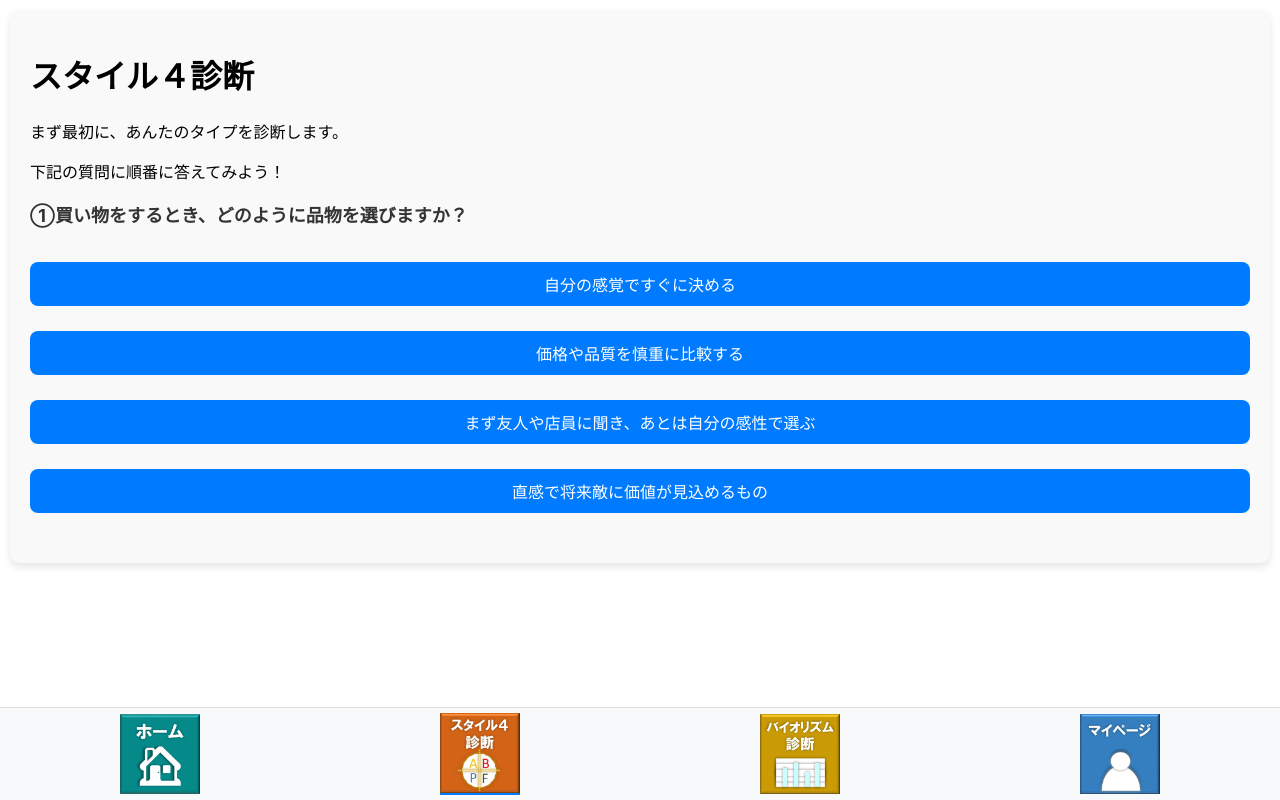
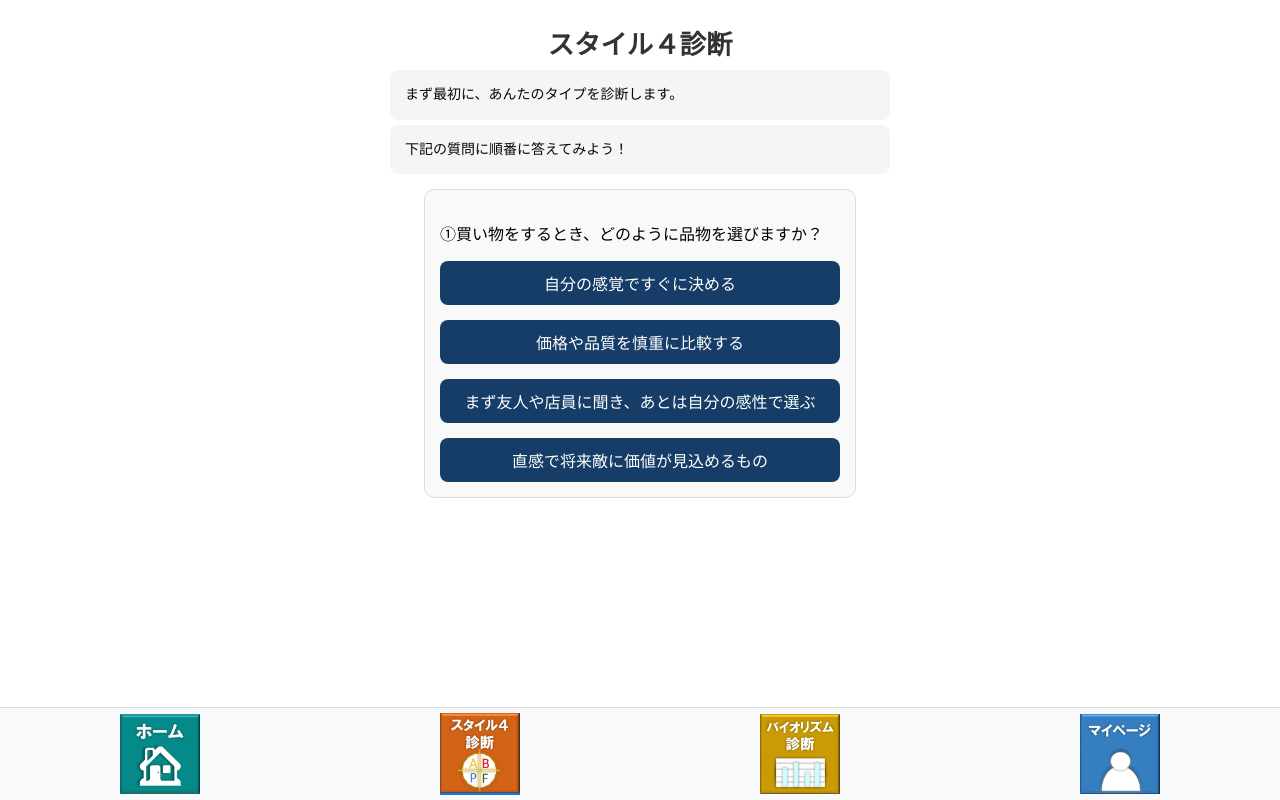
Before and after one commit to sakaguchi2783/GT-golf-app, a React (Create React App) app: page /style4 in a window 1280 px wide. Built offline with nearby package versions, Linux system fonts and the light colour scheme.

Commit message:
UI修正１４

```diff
--- a/src/pages/Home.css
+++ b/src/pages/Home.css
@@ -16,15 +16,15 @@
 }
 
 .subtitle {
-  font-size: 14px; /* フォントサイズを小さく */
+  font-size: 12px; /* フォントサイズを小さく */
   color: #666;
   margin: 5px 0; /* 上下の余白を減らす */
-  line-height: 1.2; /* 行間を詰める */
+  line-height: 0.9; /* 行間を詰める */
 }
 
 
 .fade-in-text {
-  font-size: 14px;
+  font-size: 12px;
   color: #666;
   margin-top: 10px;
   animation: slideIn 1s ease-in-out forwards;
--- a/src/pages/Style4.css
+++ b/src/pages/Style4.css
@@ -1,6 +1,88 @@
+/* コンテナの基本設定 */
 .container {
-    padding: 20px;
-    max-width: 600px;
+    padding: 9px 17px; /* 上部の余白を減らし、画面上部に表示 */
+    max-width: 500px;
     margin: 0 auto;
     text-align: center;
-  }
+    font-family: Arial, sans-serif;
+}
+
+/* タイトルのポップエフェクト */
+h1, h2, h3 {
+    color: #333;
+    margin-bottom: 10px; /* 余白を少し縮小 */
+}
+
+.title {
+    font-size: 24px;
+    animation: pop 0.5s ease-in-out infinite alternate;
+}
+
+.intro-text {
+    font-size: 14px;
+    margin: 5px 0;
+    color: #080808;
+}
+
+.question-box, .characteristics-box {
+    border: 1px solid #ddd;
+    padding: 15px;
+    border-radius: 10px;
+    margin: 15px auto;
+    max-width: 400px;
+    background-color: #f9f9f9;
+    text-align: left; /* テキストを左寄せに変更 */
+}
+
+.characteristics-box p {
+    margin: 5px 0;
+    padding-left: 10px; /* 左にインデントを追加して揃え */
+}
+
+/* 診断結果のタイトルを上部に調整 */
+.result-title {
+    font-size: 24px;
+    color: #007bff;
+    margin-top: 0;
+    margin-bottom: 20px;
+}
+
+/* ボタンのデザイン */
+.answer-button, .next-button {
+    background-color: #153d67;
+    color: white;
+    border: none;
+    padding: 10px 20px;
+    border-radius: 8px;
+    margin-top: 15px;
+    font-size: 16px;
+    cursor: pointer;
+    transition: background-color 0.3s ease;
+}
+
+.answer-button:hover, .next-button:hover {
+    background-color: #0056b3;
+}
+
+.results-container {
+    text-align: center;
+    margin: 20px;
+}
+
+.result-type {
+    font-size: 20px;
+    color: #333;
+    margin-top: 2px;
+}
+
+/* チャートコンテナのサイズを調整 */
+.chart-container {
+    width: 280px; /* 少し小さくして上部に配置 */
+    height: 280px;
+    margin: 0 auto;
+}
+
+@keyframes pop {
+    0% { transform: scale(1); }
+    100% { transform: scale(1.1); }
+}
--- a/src/pages/Style4.js
+++ b/src/pages/Style4.js
@@ -1,4 +1,4 @@
-import React, { useState, useEffect } from 'react'; // useEffectを追加
+import React, { useState, useEffect } from 'react';
 import './Style4.css';
 import { Radar } from 'react-chartjs-2';
 import {
@@ -11,7 +11,6 @@ import {
   Legend,
 } from 'chart.js';
 import { supabase } from '../supabaseClient';
-import './App.css';
 
 ChartJS.register(
   RadialLinearScale,
@@ -238,18 +237,14 @@ function Style4() {
   const [result, setResult] = useState(null);
 
   useEffect(() => {
-    // ここを追加した: スクロール位置の保持
     const scrollPosition = sessionStorage.getItem("scrollPosition");
     if (scrollPosition) {
       window.scrollTo(0, parseInt(scrollPosition, 10));
     }
-
     const handleScroll = () => {
       sessionStorage.setItem("scrollPosition", window.scrollY);
     };
-
     window.addEventListener("scroll", handleScroll);
-
     return () => {
       window.removeEventListener("scroll", handleScroll);
     };
@@ -267,7 +262,6 @@ function Style4() {
   const calculateResult = async () => {
     const maxType = Object.keys(answers).reduce((a, b) => answers[a] > answers[b] ? a : b);
     setResult(maxType);
-
     const userId = localStorage.getItem('user_id');
     await supabase
       .from('users')
@@ -279,9 +273,9 @@ function Style4() {
     <div className="container">
       {!result ? (
         <div className="question-container">
-          <h1>スタイル４診断</h1>
-          <p>まず最初に、あんたのタイプを診断します。</p>
-          <p>下記の質問に順番に答えてみよう！</p>
+          <h1 className="title">スタイル４診断</h1>
+          <p className="intro-text">まず最初に、あんたのタイプを診断します。</p>
+          <p className="intro-text">下記の質問に順番に答えてみよう！</p>
           <div className="question-box">
             <p className="question-text">{questionsData[currentQuestion].text}</p>
             <div className="options-container">
@@ -315,23 +309,23 @@ function Results({ result, answers }) {
   };
 
   return (
-    <div>
-      <h2>診断結果</h2>
-      <h3>あなたは {result} タイプです</h3>
-      <div style={{ margin: '20px 0', padding: '10px', border: '1px solid #ccc', borderRadius: '8px' }}>
+    <div className="results-container">
+      <h2 className="result-title">スタイル４診断結果</h2>
+      <h3 className="result-type">あなたは {result} タイプです</h3>
+      <div className="characteristics-box">
         <h4>【{result}タイプの特徴】</h4>
         {typeCharacteristics[result].map((char, index) => (
           <p key={index}>{char}</p>
         ))}
       </div>
-      <div style={{ width: '300px', height: '300px', margin: '0 auto' }}>
+      <div className="chart-container">
         <Radar data={data} />
       </div>
       <button
-        style={{ padding: '10px 20px', backgroundColor: '#007bff', color: 'white', border: 'none', borderRadius: '8px', marginTop: '20px' }}
+        className="next-button"
         onClick={() => window.location.href = '/biorhythm'}
       >
-        次はバイオリズムを診断へ
+        次はバイオリズム診断へ
       </button>
     </div>
   );
```
